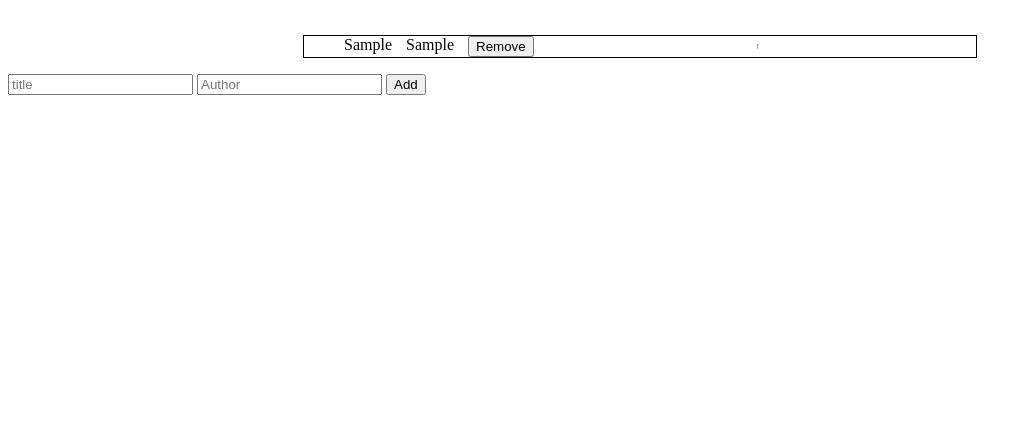
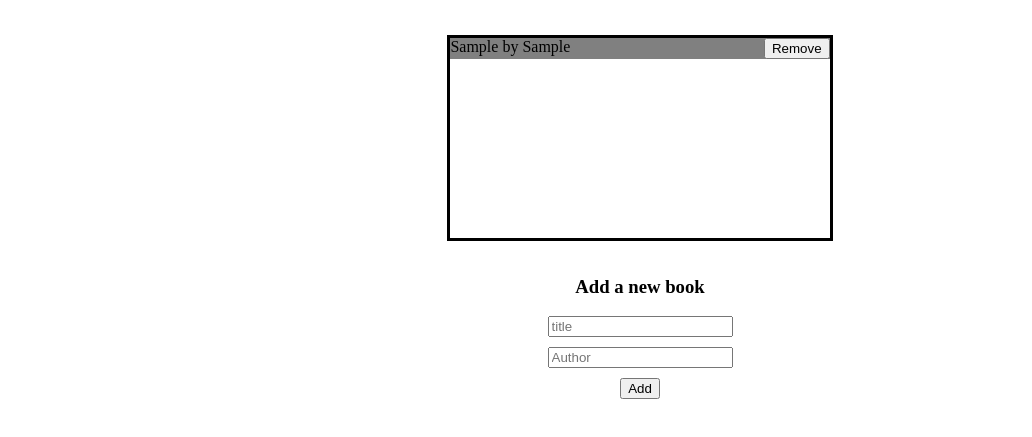
Before and after one commit to latinogan/Awesome-Book, a website: page index.html in a window 1280 px wide. Both pictures are taken after typing "Sample", "Sample" into the empty fields and a click on the button "Add". Shown: the part 61-498 px from the top of the page, without its empty margins (0-1032 px from the left). Drawn offline with Linux system fonts and the light colour scheme.

Commit message:
add style to the input an ul line

```diff
--- a/index.css
+++ b/index.css
@@ -3,20 +3,45 @@ body {
   background-color: white;
   font-size: 100%;
 }
+
 .awesome h1 {
-  text-align:center ;
+  text-align: center;
 }
+
 .books {
-  display:flex;
+  display: flex;
   justify-content: center;
   align-items: center;
 }
+
+h3 {
+  text-align: center;
+}
+
 .books ul {
-  border: 1px solid;
-  width: 50%;
+  border: 3px solid;
+  width: 30%;
+  min-height: 200px;
   list-style: none;
+  padding: 0;
 }
- #listOfName li{
-   display:flex;
-   gap:7px;
+
+#listOfName li {
+  display: flex;
+  justify-content: space-between;
+  gap: 7px;
 }
+
+.nombre:nth-child(odd) {
+  background-color: gray;
+}
+
+.inputext {
+  display: flex;
+  justify-content: center;
+  align-items: center;
+  flex-direction: column;
+  width: 30%;
+  margin: 0 auto;
+  gap: 10px;
+}
--- a/index.html
+++ b/index.html
@@ -15,7 +15,9 @@
 <div class="books">
     <ul id="listOfName"></ul>
     </div>
+    <h3>Add a new book</h3>
 <div class="inputext">
+
 <input type="text" id="name" placeholder="title">
 <input type="text" id="author" placeholder="Author">
 <button type="button" class="btn" id="Button">Add</button>
--- a/script.js
+++ b/script.js
@@ -8,7 +8,7 @@ function updateStorage() {
 }
 
 class BookList {
-  constructor (book) {
+  constructor(book) {
     this.book = book;
   }
 
@@ -40,8 +40,8 @@ class BookList {
       name = givenName.value;
       id = obj;
     }
-    const createAnHTMLList = `<li id="${id}"><span>${author}</span><br><span>${name}</span><br><button class="btn2"
-        onclick="booklist.removeBook('${id}')">Remove</button><hr>`;
+    const createAnHTMLList = `<li class="nombre" id="${id}"><span>${name} by ${author} </span><br><button class="btn2"
+        onclick="booklist.removeBook('${id}')">Remove</button>`;
     listOfName.innerHTML += createAnHTMLList;
     updateStorage();
   }
@@ -69,6 +69,6 @@ function getStorage() {
     });
   }
 }
-let booklist = new BookList([]);;
+let booklist = new BookList([]);
 // removeBook('As', false);
 window.addEventListener('load', getStorage());
```
